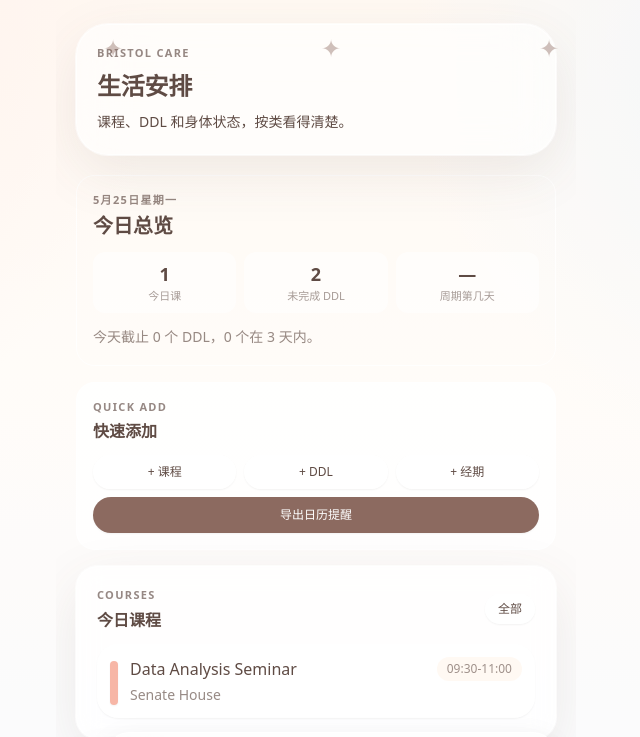
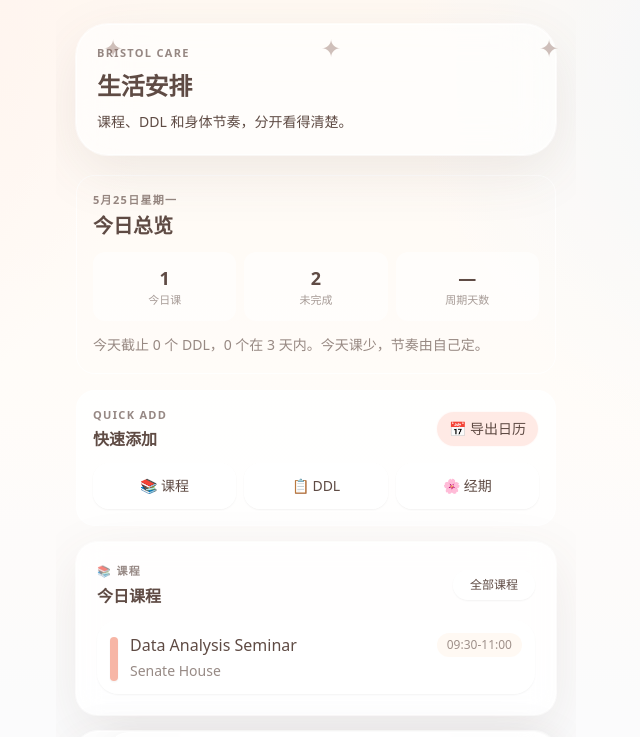
Before and after one commit to Mies614/bristol-care-dashboard, a Next.js app: page /records in a window 1280 px wide. Shown: the top 737 px of the page, without its empty margins (324-964 px from the left). Built offline with nearby package versions, Linux system fonts and the light colour scheme; no server answers.

Commit message:
Improve today care experience

```diff
--- a/app/page.tsx
+++ b/app/page.tsx
@@ -17,7 +17,6 @@ import { DEFAULT_PERIOD_SETTINGS } from "@/lib/period";
 import { getTodayPriorityReminders } from "@/lib/priorityReminders";
 import { buildRandomMemoryItems, pickRandomMemory } from "@/lib/randomMemory";
 import { MissYouButton } from "@/components/MissYouButton";
-import { TodaySummaryCard, buildTodaySummary } from "@/components/TodaySummaryCard";
 import { buildTodayCareSegments, buildNextImportant } from "@/components/TodayCareSummary";
 import type { TodayCareSegment, NextImportantResult } from "@/components/TodayCareSummary";
 import { useAccessibleMotion, safeTransition, safeVariants, fadeInScale, staggerContainer, staggerItem } from "@/lib/design/motion";
@@ -168,16 +167,6 @@ export default function HomePage() {
     }
   }
 
-  const todaySummary = useMemo(() => buildTodaySummary({
-    courses: data.courses,
-    deadlines: data.deadlines,
-    periodRecords,
-    periodSettings,
-    unreadMissYouCount,
-    featuredNote: featuredLoveNote,
-    randomMemory
-  }), [data.courses, data.deadlines, periodRecords, periodSettings, unreadMissYouCount, featuredLoveNote, randomMemory]);
-
   const nextImportant = useMemo((): NextImportantResult => buildNextImportant({
     courses: data.courses,
     deadlines: data.deadlines,
@@ -250,10 +239,7 @@ export default function HomePage() {
         {initError ? <p className="notice notice-error">页面初始化遇到一点问题，已使用默认数据。{initError}</p> : null}
         {syncMessage ? <p className="notice">{syncMessage}</p> : null}
 
-        {/* 1. TodaySummaryCard - 智能今日摘要 */}
-        <TodaySummaryCard summary={todaySummary} />
-
-        {/* 2. 下一件重要事项 */}
+        {/* 1. 下一件重要事项 */}
         <AppCard className="bg-gradient-to-br from-white/88 via-butter/38 to-blush/38">
           <p className="section-kicker mb-1">Next</p>
           <div className="flex items-start justify-between gap-3">
@@ -275,10 +261,10 @@ export default function HomePage() {
           </div>
         </AppCard>
 
-        {/* 3. Miss You - 想你按钮 */}
+        {/* 2. Miss You - 想你按钮 */}
         <MissYouButton />
 
-        {/* 4. 今日照顾片段（课程/DDL/经期/纸条/回忆 - 统一摘要） */}
+        {/* 3. 今日照顾片段（课程/DDL/经期/纸条/回忆 - 统一摘要） */}
         <section className="soft-card">
           <div className="mb-3">
             <p className="section-kicker mb-1">Today Care</p>
@@ -312,21 +298,21 @@ export default function HomePage() {
           <Link className="mt-3 inline-block text-xs text-sage hover:underline" href="/records">更多详情 →</Link>
         </section>
 
-        {/* 5. Countdown - 下次见面 */}
+        {/* 4. Countdown - 下次见面 */}
         <div className="soft-card bg-gradient-to-br from-white/82 to-blush/42">
           <p className="section-kicker mb-1">Countdown</p>
           <h2 className="font-semibold text-cocoa">下次见面</h2>
           <p className="mt-3 text-2xl font-semibold text-cocoa">{formatCountdown(data.nextMeetDate)}</p>
         </div>
 
-        {/* 6. Love Note - 置顶小纸条 */}
+        {/* 5. Love Note - 置顶小纸条 */}
         <LoveNoteCard note={featuredLoveNote} fallback={data.note} onRefresh={refreshLoveNote} />
         <div className="grid grid-cols-2 gap-2">
           <Link className="btn-primary text-center" href="/notes">小纸条墙</Link>
           <Link className="btn-secondary text-center" href="/notes">写一张</Link>
         </div>
 
-        {/* 7. Memories - 最近回忆 */}
+        {/* 6. Memories - 最近回忆 */}
         <section className="soft-card">
           <div className="mb-3 flex items-center justify-between">
             <div>
@@ -352,7 +338,7 @@ export default function HomePage() {
           ) : <p className="empty-state text-left">还没有放进相册的照片，之后慢慢补上。</p>}
         </section>
 
-        {/* 8. Onboarding - 引导卡 */}
+        {/* 7. Onboarding - 引导卡 */}
         <motion.div variants={safeVariants(staggerItem, reduceMotion)}>
           <OnboardingCard />
         </motion.div>
--- a/app/records/page.tsx
+++ b/app/records/page.tsx
@@ -14,6 +14,7 @@ import { getNextCourse, getTodayCourses } from "@/lib/schedule";
 import { loadAppData } from "@/lib/storage";
 import type { AppData, PeriodRecord, PeriodSettings } from "@/lib/types";
 import { AppCard } from "@/components/ui/AppCard";
+import { AppButton } from "@/components/ui/AppButton";
 
 function todayLabel() {
   return new Date().toLocaleDateString("zh-CN", { month: "long", day: "numeric", weekday: "long" });
@@ -82,102 +83,112 @@ export default function RecordsPage() {
 
   return (
     <AppShell>
-      <PageHeader title="生活安排" subtitle="课程、DDL 和身体状态，按类看得清楚。" />
+      <PageHeader title="生活安排" subtitle="课程、DDL 和身体节奏，分开看得清楚。" />
 
       <div className="space-y-4">
-        {/* ── 1. 今日总览卡片 ── */}
+        {/* ── 1. 今日总览 —— 一行三格，干净不挤 ── */}
         <AppCard className="bg-gradient-to-br from-white/88 via-butter/45 to-lilac/50">
           <p className="section-kicker mb-1">{todayLabel()}</p>
           <h1 className="text-xl font-semibold text-cocoa">今日总览</h1>
           <div className="mt-3 grid grid-cols-3 gap-2 text-center">
-            <div className="rounded-xl bg-white/55 p-2">
+            <div className="rounded-xl bg-white/55 p-3">
               <p className="text-lg font-semibold text-cocoa">{todayCourses.length}</p>
               <p className="text-[11px] text-cocoa/55">今日课</p>
             </div>
-            <div className="rounded-xl bg-white/55 p-2">
+            <div className="rounded-xl bg-white/55 p-3">
               <p className="text-lg font-semibold text-cocoa">{incompleteDeadlines.length}</p>
-              <p className="text-[11px] text-cocoa/55">未完成 DDL</p>
+              <p className="text-[11px] text-cocoa/55">未完成</p>
             </div>
-            <div className="rounded-xl bg-white/55 p-2">
+            <div className="rounded-xl bg-white/55 p-3">
               <p className="text-lg font-semibold text-cocoa">{cycleDay || "—"}</p>
-              <p className="text-[11px] text-cocoa/55">周期第几天</p>
+              <p className="text-[11px] text-cocoa/55">周期天数</p>
             </div>
           </div>
           <p className="mt-3 text-sm leading-6 text-cocoa/65">
-            今天截止 {todayDue.length} 个 DDL，{soonDue.length} 个在 3 天内。{nextCourse ? `下一节：${nextCourse.name} ${nextCourse.startTime} 开始。` : ""}
+            今天截止 {todayDue.length} 个 DDL，{soonDue.length} 个在 3 天内。{nextCourse ? `下一节：${nextCourse.name} · ${nextCourse.startTime}。` : "今天课少，节奏由自己定。"}
           </p>
         </AppCard>
 
-        {/* ── 2. 快速添加 ── */}
+        {/* ── 2. 快速添加 —— 三类明确，少而精 ── */}
         <AppCard>
-          <p className="section-kicker mb-1">Quick Add</p>
-          <h2 className="mb-3 font-semibold text-cocoa">快速添加</h2>
+          <div className="mb-3 flex items-center justify-between">
+            <div>
+              <p className="section-kicker mb-1">Quick Add</p>
+              <h2 className="font-semibold text-cocoa">快速添加</h2>
+            </div>
+            <AppButton variant="secondary" size="sm" onClick={exportAllCalendar}>📅 导出日历</AppButton>
+          </div>
+          {message ? <p className="notice mb-3">{message}</p> : null}
           <div className="grid grid-cols-3 gap-2">
-            <Link className="btn-secondary text-center text-xs py-2" href="/schedule">+ 课程</Link>
-            <Link className="btn-secondary text-center text-xs py-2" href="/deadlines">+ DDL</Link>
-            <Link className="btn-secondary text-center text-xs py-2" href="/period">+ 经期</Link>
+            <Link className="btn-secondary text-center text-sm py-3 rounded-2xl font-medium" href="/schedule">📚 课程</Link>
+            <Link className="btn-secondary text-center text-sm py-3 rounded-2xl font-medium" href="/deadlines">📋 DDL</Link>
+            <Link className="btn-secondary text-center text-sm py-3 rounded-2xl font-medium" href="/period">🌸 经期</Link>
           </div>
-          <button className="btn-primary w-full mt-2 text-xs" onClick={exportAllCalendar}>导出日历提醒</button>
-          {message ? <p className="notice mt-3">{message}</p> : null}
         </AppCard>
 
-        {/* ── 3. 今日课程 ── */}
+        {/* ── 3. 今日课程 —— 课程区清晰 ── */}
         <section className="soft-card">
           <div className="mb-3 flex items-center justify-between">
             <div>
-              <p className="section-kicker mb-1">Courses</p>
+              <p className="section-kicker mb-1">📚 课程</p>
               <h2 className="font-semibold text-cocoa">今日课程</h2>
             </div>
-            <Link className="btn-secondary btn-small" href="/schedule">全部</Link>
+            <Link className="btn-secondary btn-small rounded-full px-4 py-1.5 text-xs font-medium" href="/schedule">全部课程</Link>
           </div>
           {todayCourses.length ? (
             <div className="space-y-2">{todayCourses.map((course) => <CourseCard compact course={course} key={course.id} />)}</div>
           ) : (
-            <p className="empty-state text-left">今天没有课，属于自己的节奏。</p>
+            <p className="empty-state py-4 text-left text-sm">今天没有课，属于自己的节奏。</p>
           )}
         </section>
 
-        {/* ── 4. DDL 摘要 ── */}
+        {/* ── 4. DDL 列表 —— DDL 区清晰 ── */}
         <section className="soft-card">
           <div className="mb-3 flex items-center justify-between">
             <div>
-              <p className="section-kicker mb-1">Deadlines</p>
-              <h2 className="font-semibold text-cocoa">DDL 列表</h2>
+              <p className="section-kicker mb-1">📋 DDL</p>
+              <h2 className="font-semibold text-cocoa">待办 DDL</h2>
             </div>
-            <Link className="btn-secondary btn-small" href="/deadlines">全部</Link>
+            <Link className="btn-secondary btn-small rounded-full px-4 py-1.5 text-xs font-medium" href="/deadlines">全部 DDL</Link>
           </div>
           {incompleteDeadlines.length ? (
             <div className="space-y-2">
               {incompleteDeadlines.slice(0, 5).map((deadline) => (
                 <DeadlineCard deadline={deadline} key={deadline.id} />
               ))}
+              {incompleteDeadlines.length > 5 ? (
+                <p className="text-xs text-cocoa/40 pt-1">还有 {incompleteDeadlines.length - 5} 个未展示。</p>
+              ) : null}
             </div>
           ) : (
-            <p className="empty-state text-left">最近没有未完成 DDL，真棒。</p>
+            <p className="empty-state py-4 text-left text-sm">最近没有未完成 DDL，真棒。</p>
           )}
         </section>
 
-        {/* ── 5. 经期状态 ── */}
+        {/* ── 5. 经期状态 —— 经期区清晰 ── */}
         <section className="soft-card">
           <div className="mb-3 flex items-center justify-between">
             <div>
-              <p className="section-kicker mb-1">Cycle</p>
+              <p className="section-kicker mb-1">🌸 经期</p>
               <h2 className="font-semibold text-cocoa">经期状态</h2>
             </div>
-            <Link className="btn-secondary btn-small" href="/period">记录</Link>
+            <Link className="btn-secondary btn-small rounded-full px-4 py-1.5 text-xs font-medium" href="/period">记录</Link>
           </div>
           {periodRecords.length === 0 ? (
-            <p className="empty-state text-left">还没有经期记录，可以先去补一条。</p>
+            <p className="empty-state py-4 text-left text-sm">还没有经期记录，可以先去补一条。</p>
           ) : (
             <div className="grid grid-cols-2 gap-2 text-sm text-cocoa/70">
               <div className="rounded-2xl bg-white/58 p-3">
-                预计：<span className="font-semibold text-cocoa">{nextPeriodStart || "计算中"}</span>
+                <p className="text-[11px] text-cocoa/45">预计开始</p>
+                <p className="font-semibold text-cocoa">{nextPeriodStart || "计算中"}</p>
               </div>
               <div className="rounded-2xl bg-white/58 p-3">
-                距离：<span className="font-semibold text-cocoa">{periodDays === null ? "—" : `${periodDays} 天`}</span>
+                <p className="text-[11px] text-cocoa/45">距离现在</p>
+                <p className="font-semibold text-cocoa">{periodDays === null ? "—" : `${periodDays} 天`}</p>
               </div>
               <div className="col-span-2 rounded-2xl bg-white/58 p-3">
-                当前周期：<span className="font-semibold text-cocoa">{cycleDay ? `第 ${cycleDay} 天` : "—"}</span>
+                <p className="text-[11px] text-cocoa/45">当前周期</p>
+                <p className="font-semibold text-cocoa">{cycleDay ? `第 ${cycleDay} 天` : "—"}</p>
               </div>
             </div>
           )}
```
